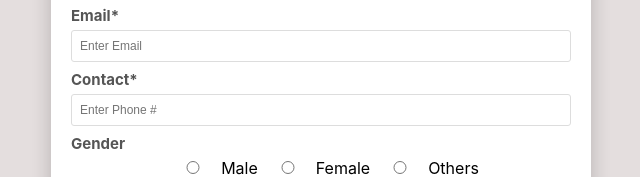
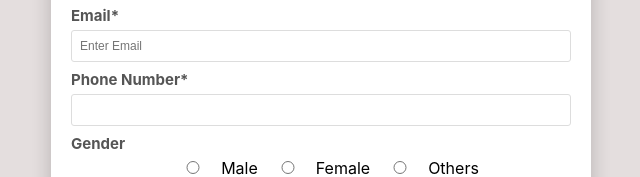
Before and after one commit to primyaPV/LearnReact, a React (Create React App) app: page / in a window 1280 px wide. Shown: the part 193-370 px from the top of the page, without its empty margins (319-959 px from the left). Built offline with nearby package versions, Linux system fonts and the light colour scheme.

Commit message:
validate contact number

```diff
--- a/src/components/FormHandle.tsx
+++ b/src/components/FormHandle.tsx
@@ -7,15 +7,15 @@ export const FormHandle = () => {
         firstname: string;
         lastname: string;
       };
-      //const [formValuess, setFormValues] = useState<FormValues>({ firstname: '', lastname: '' });
+      const [formValuess, setFormValues] = useState<FormValues>({ firstname: '', lastname: '' });
       const [phoneNumber, setPhoneNumber] = useState('');
-       const [isValid, setIsValid] = useState<boolean | null>(null);
+      const [errorMsg, setErrorMsg] = useState('');
 
     const[values,setValues] =useState({
         firstname:"",
         lastname:"",
         email:"",
-        contact:"",
+        phoneNumber:"",
         gender:"",
         subject:"",
         about:""
@@ -24,34 +24,41 @@ export const FormHandle = () => {
     const handleChanges= (e :React.ChangeEvent<HTMLInputElement| HTMLSelectElement | HTMLTextAreaElement>) =>{
         setValues({...values,[e.target.name]:[e.target.value]})
 
+
+    }
+//============================================================================phone number
+    const handlePhoneNumberChange = (e: React.ChangeEvent<HTMLInputElement>) => {
       const value = e.target.value;
 
-  // Remove anything that's not a digit
-  const digitsOnly = value.replace(/\D/g, '');
-
-  setPhoneNumber(digitsOnly);
-
-  // Check if the phone number is exactly 10 digits long
-  if (digitsOnly.length === 10) {
-    setIsValid(true);  // Valid phone number
+      if (/^\d{0,10}$/.test(value)) {
+        setPhoneNumber(value);
+        setErrorMsg(''); // Clear error message when the input is valid
       } else {
-    setIsValid(false);  // Invalid phone number
+        setErrorMsg('Phone number should contain only 10 digits.');
       }
-    }
+    };
 
     const handleSumbit=(e:FormEvent<HTMLFormElement>)=>{
         e.preventDefault()
         console.log(values)
+
+//============================================================================phone number
+e.preventDefault();
+if (phoneNumber.length !== 10) {
+  setErrorMsg('Phone number must be exactly 10 digits long.');
+}
+
+//============================================================================mail
         if (!validateEmail(email)) {
             alert('please enter valid Email');
-          } else {
-            alert('Form submitted successfully!');
+          }
 
         }
-    }
+
 
     const resetVal = (e:FormEvent) => {
        console.log("event",e)
+       //setFormValues({firstname:'',lastname:''})
       };
 
       //.......................................................
@@ -71,14 +78,18 @@ export const FormHandle = () => {
           const value = e.target.value;
           setEmail(value);
 
-          // If email is invalid, set error message
+
           if (!validateEmail(value)) {
             setError('Please enter a valid email address');
           } else {
-            setError(''); // Clear error if valid
+            setError('');
           }
         };
 
+        const handleReset = () => {
+          setError('');
+          setErrorMsg('');
+        };
 
 
         //..........................................................
@@ -103,17 +114,15 @@ export const FormHandle = () => {
       />
       {error && <div style={{ color: 'red' }}>{error}</div>}
 
-      <label htmlFor="contact">Contact*</label>
+      <label htmlFor="phoneNumber">Phone Number*</label>
         <input
-  type="number"
-  placeholder="Enter Phone #"
-  name="contact"
-  onChange={(e) => handleChanges(e)}
+          type="text"
+          id="phoneNumber"
+          onChange={handlePhoneNumberChange}
+          maxLength={10}
           required
-  pattern="^\d{10}$"
-  title="Phone number must be exactly 10 digits "
-  maxLength={10}
         />
+        {errorMsg && <p style={{ color: 'red' }}>{errorMsg}</p>}
 
             <label htmlFor='gender'>Gender</label>
             <input type='radio' name='gender' onChange={(e)=>handleChanges(e)} />Male
@@ -131,7 +140,7 @@ export const FormHandle = () => {
             <label htmlFor='about'>About</label>
             <textarea name='about' id='about' cols={30} rows={10} placeholder='Enter Description' onChange={(e)=>handleChanges(e)}></textarea>
 
-            <button type='reset' >Reset</button>
+            <button type='reset' onClick={handleReset}  >Reset</button>
             <button type='submit' >Submit</button>
         </form>
     </div>
```
Lines whose indentation alone changed are shown as unchanged.
